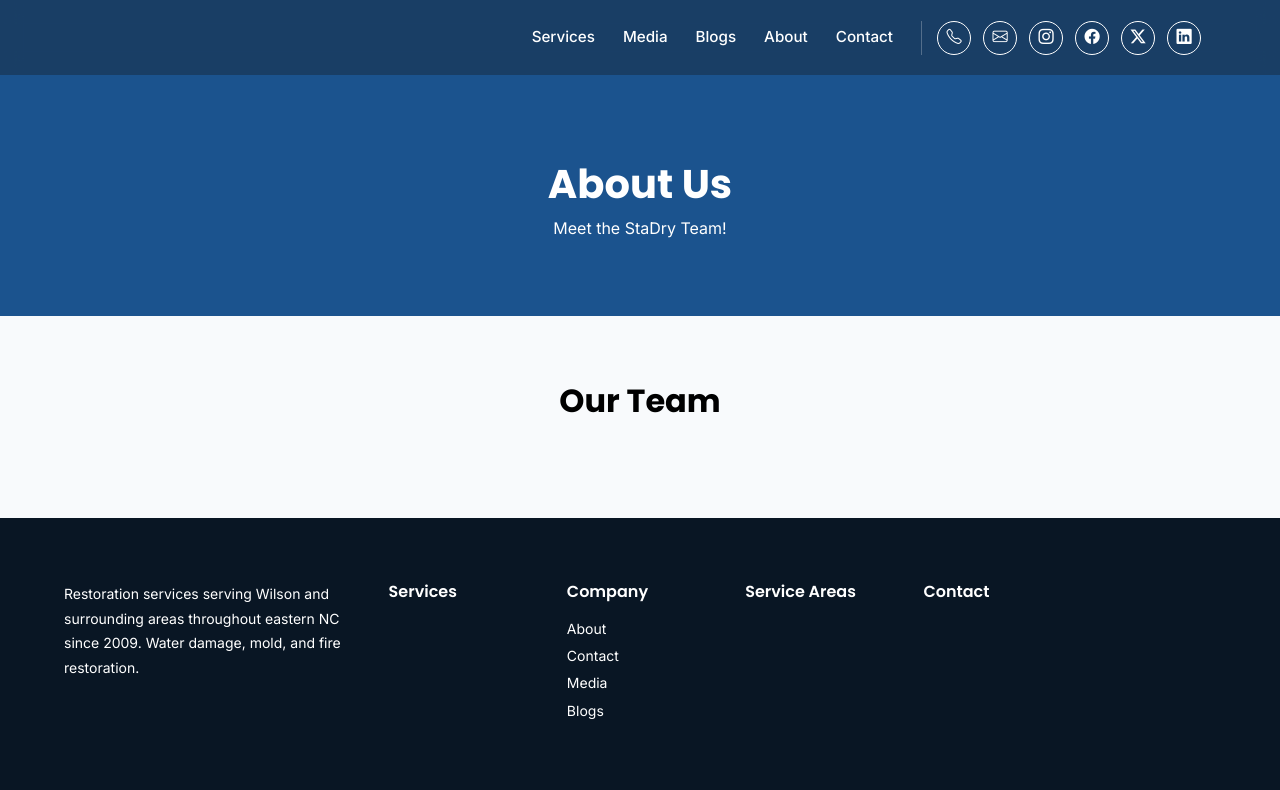
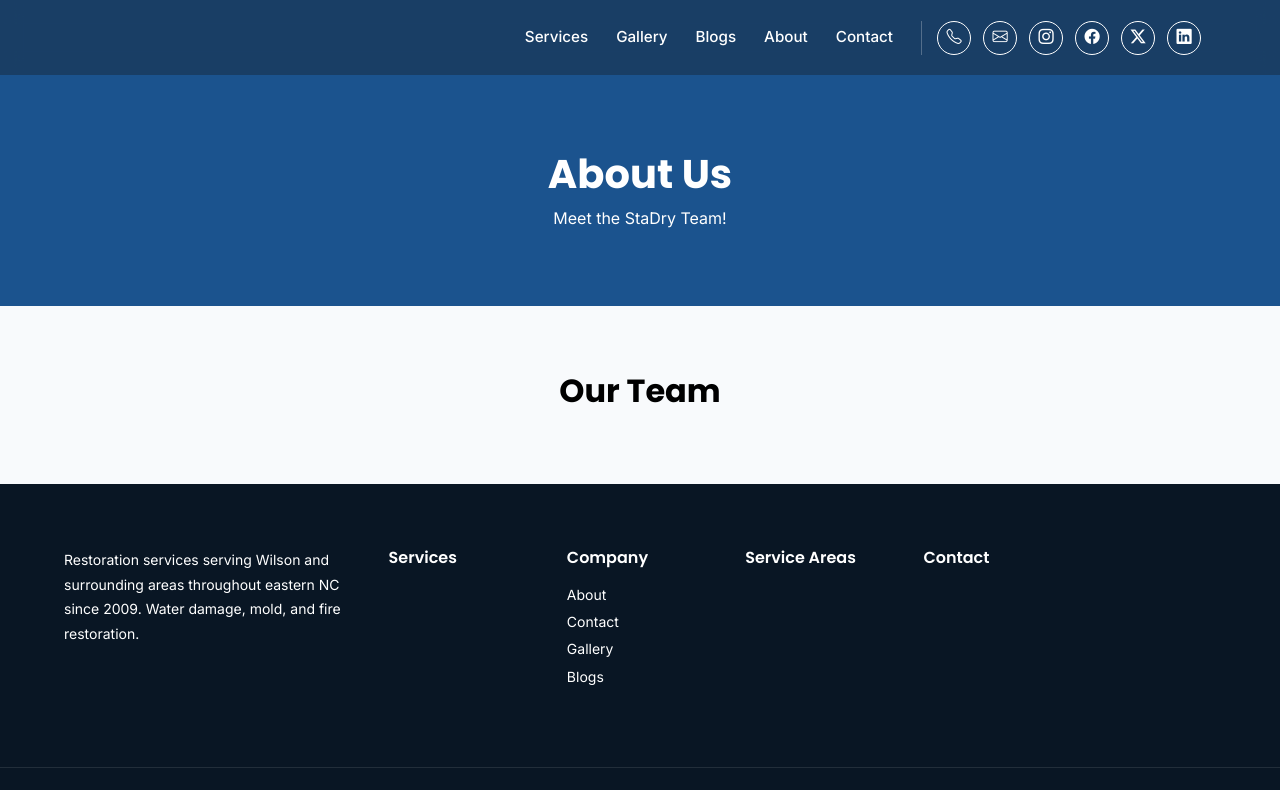
Before and after one commit to vanlandinghamanderson/Restoration-Company-Website, a Django app: page /about/ in a window 1280 px wide. Shown: the top 790 px of the page. Run offline with Django 5.2, Linux system fonts and the light colour scheme; data that the repository does not hold is empty.

Commit message:
Contact and Gallery pages installed

```diff
--- a/core/urls.py
+++ b/core/urls.py
@@ -4,4 +4,6 @@ from . import views
 urlpatterns = [
     path(route='', view=views.index, name='index'),
     path(route='about/', view=views.about, name='about'),
+    path(route='gallery/', view=views.gallery, name='gallery'),
+    path(route='contact', view=views.contact, name='contact'),
 ]
--- a/core/views.py
+++ b/core/views.py
@@ -13,6 +13,16 @@ def index(request):
     }
     return render(request, 'core/index.html', context)
 
+# Gallery Page
+def gallery(request):
+    context = {
+        'restoration_site_setting' : RestorationSiteSetting.objects.first(),
+        'restoration_services' : RestorationService.objects.all(),
+        'restoration_service_areas' : RestorationServiceArea.objects.all(),
+    }
+    return render(request, 'core/gallery.html', context)
+
+
 # About Us Page
 def about(request):
     context = {
@@ -22,3 +32,12 @@ def about(request):
         'restoration_team_members': RestorationTeam.objects.all(),
     }
     return render(request, 'core/about.html', context)
+
+# Contact Page
+def contact(request):
+    context = {
+        'restoration_site_setting': RestorationSiteSetting.objects.first(),
+        'restoration_services' : RestorationService.objects.all(),
+        'restoration_service_areas' : RestorationServiceArea.objects.all(),
+    }
+    return render(request, 'core/contact.html', context)
--- a/static/core/css/styles.css
+++ b/static/core/css/styles.css
@@ -555,17 +555,20 @@ section {
     text-shadow: 0 0 1px #ffffff;
 }
 
-/* ---------- ABOUT US SECTION ---------- */
-.about-us-hero {
+/**/
+.page-hero {
     background-color: #1b538e;
     color: white;
-    padding: 80px 0 30px;
+    padding: 150px 0 60px;
     text-align: center;
 }
 
-.about-us-hero h1 {
+.page-hero h1 {
     font-weight: 700;
 }
+
+/* ---------- ABOUT US SECTION ---------- */
+
 
 .team h2 {
     margin-bottom: 2rem;
--- a/templates/core/about.html
+++ b/templates/core/about.html
@@ -1,13 +1,13 @@
 {% extends 'core/base.html' %}
 {% load static %}
 {% block content %}
-<section class="about-us-hero">
-    <div class="container about-us-hero">
+<section class="page-hero">
+    <div class="container page-hero_inner">
         <h1>About Us</h1>
-        <p class="about-us_text">Meet the StaDry Team!</p>
+        <p class="page_text">Meet the StaDry Team!</p>
     </div>
 </section>
-<section class="team">
+<section class="page-section">
     <div class="container">
         <h2 class="section-title">Our Team</h2>
         {% if restoration_team_members %}
--- a/templates/core/base.html
+++ b/templates/core/base.html
@@ -17,10 +17,10 @@
             <a href="/" class="logo">{{ restoration_site_setting.company_name}}</a>
             <nav class="main-nav">
                 <a href="#services">Services</a>
-                <a href="#">Media</a>
+                <a href="/gallery">Gallery</a>
                 <a href="#">Blogs</a>
                 <a href="/about">About</a>
-                <a href="#">Contact</a>
+                <a href="/contact">Contact</a>
                 <div class="nav-social">
                     <a href=" tel:{{ restoration_site_setting.phone_number }}" class="social-link">
                         <i class="bi bi-telephone"></i>
@@ -75,9 +75,9 @@
             <div class="footer-link">
                 <h3>Company</h3>
                 <ul>
-                    <li><a href="{ url 'about' }">About</a></li>
-                    <li><a href="#">Contact</a></li>
-                    <li><a href="#">Media</a></li>
+                    <li><a href="/about">About</a></li>
+                    <li><a href="/contact">Contact</a></li>
+                    <li><a href="/gallery">Gallery</a></li>
                     <li><a href="#">Blogs</a></li>
                 </ul>
             </div>
```
Also changed, not shown: templates/core/contact.html (added, +15 -0 lines), templates/core/gallery.html (added, +16 -0 lines).
